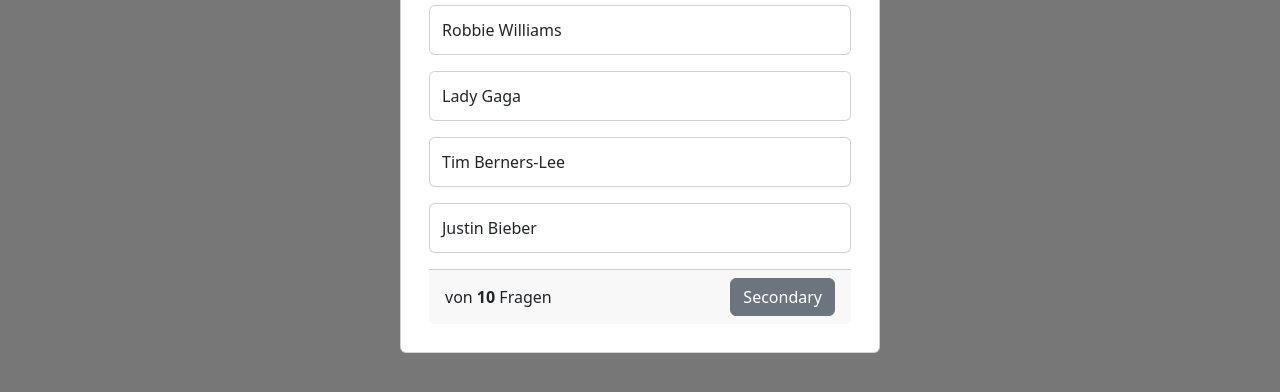
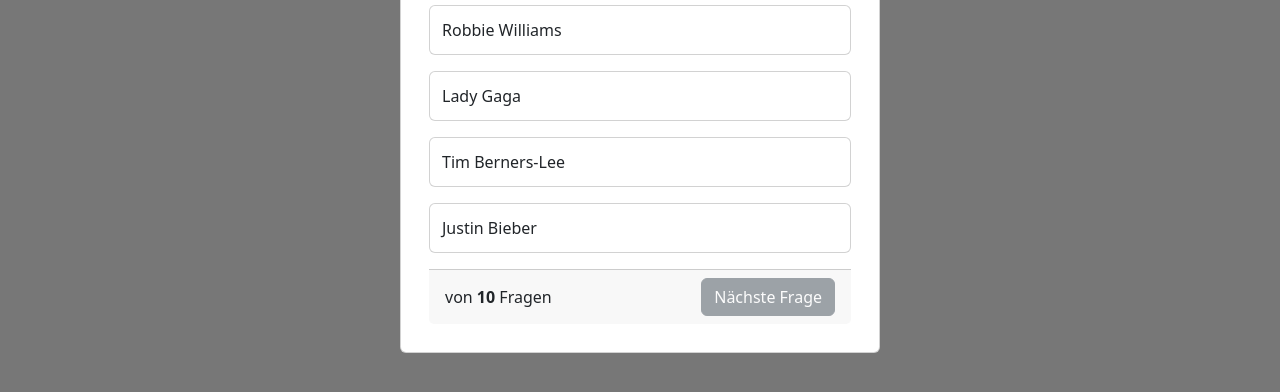
Before and after one commit to M1roel/DA-QuizApp, a website: page public/index.html in a window 1280 px wide. Shown: the part 310-702 px from the top of the page. Drawn offline with nearby package versions, Linux system fonts and the light colour scheme.

Commit message:
disable and enable next question btn when click on an answer

```diff
--- a/public/index.html
+++ b/public/index.html
@@ -53,7 +53,7 @@
             <span>
                 <b id ="current_question"></b> von <b id="total_questions"></b> Fragen
             </span>
-            <button type="button" class="btn btn-secondary">Secondary</button>
+            <button type="button" class="btn btn-secondary" id="next-button" disabled>Nächste Frage</button>
           </div>
         </div>
       </div>
--- a/src/js/script.js
+++ b/src/js/script.js
@@ -109,4 +109,5 @@
         document.getElementById(selection).classList.add('bg-danger');
         document.getElementById(idOfRightAnswer).classList.add('bg-success');
     }
+    document.getElementById('next-button').disabled = false;
 }
```
